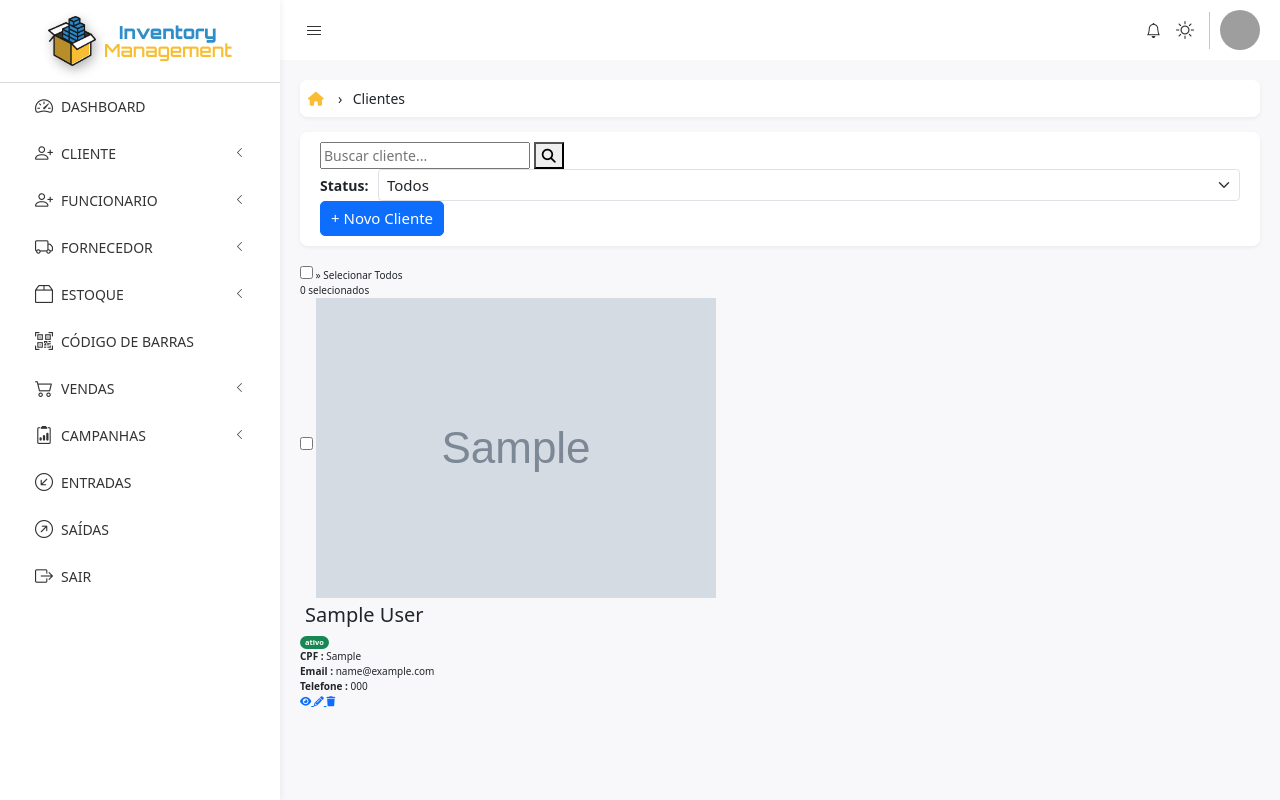
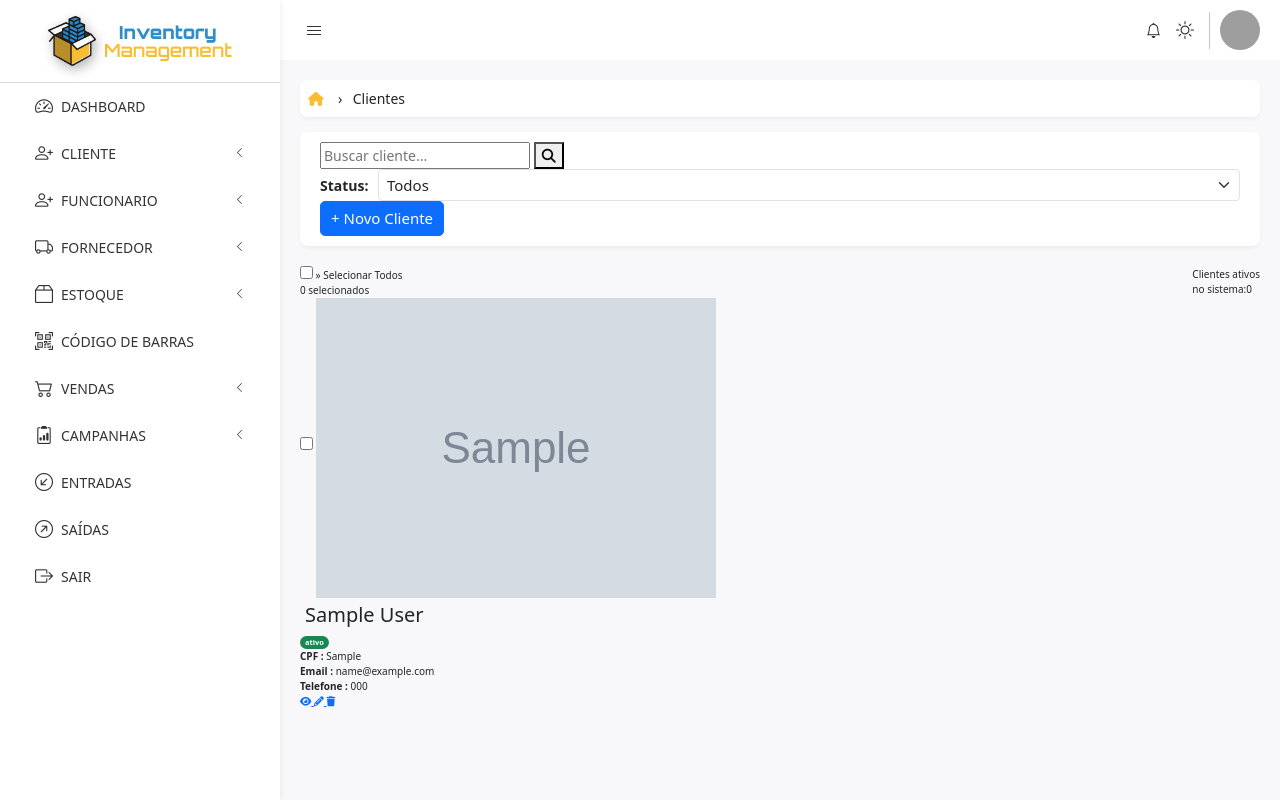
Before and after one commit to jackson-vip/sge, a Django app: page /clientes/ in a window 1280 px wide. Run offline with Django 5.2, Linux system fonts and the light colour scheme; a user stored in the database is signed in; tables that the repository leaves empty hold one stand-in row (values such as "Sample post"); grey boxes marked "Sample" are stand-in pictures; grey boxes are pictures that could not be loaded.

Commit message:
Adiciona novo tipo de perfil 'cliente' ao modelo Perfil e melhora a exibição da seleção global na lista de clientes.

```diff
--- a/authentication/models.py
+++ b/authentication/models.py
@@ -62,7 +62,8 @@ class Perfil(models.Model):
     TIPOS_PERFIL = [
         ('administrador', 'Administrador'),
         ('fornecedor', 'Fornecedor'),
-        ('funcionario', 'Funcionário')
+        ('funcionario', 'Funcionário'),
+        ('cliente', 'Cliente')
     ]
 
     usuario = models.OneToOneField(User, on_delete=models.CASCADE)
--- a/clientes/templates/cliente/cliente_list_view.html
+++ b/clientes/templates/cliente/cliente_list_view.html
@@ -18,11 +18,16 @@
 
 <!-- Seleção global -->
 {% if clientes|length > 0 %}
-    <div class="select-all-container">
-        <input class="select-all-checkbox" type="checkbox" id="selecionarTodos" />
-        <label for="selecionarTodos">» Selecionar Todos</label>
-        <div class="selected-count-container">
-            <span class="selected-count">0 selecionados</span>
+    <div class="select-all-container d-flex justify-content-between align-items-center">
+        <div class="group-select">
+            <input class="select-all-checkbox" type="checkbox" id="selecionarTodos" />
+            <label for="selecionarTodos">» Selecionar Todos</label>
+            <div class="selected-count-container">
+                <span class="selected-count">0 selecionados</span>
+            </div>
+        </div>
+        <div class="qnt-clientes">
+            <span>Clientes ativos <br /> no sistema:<span class="total-count">{{ qnt_clientes|default:0 }}</span></span>
         </div>
     </div>
 {% endif %}
```
